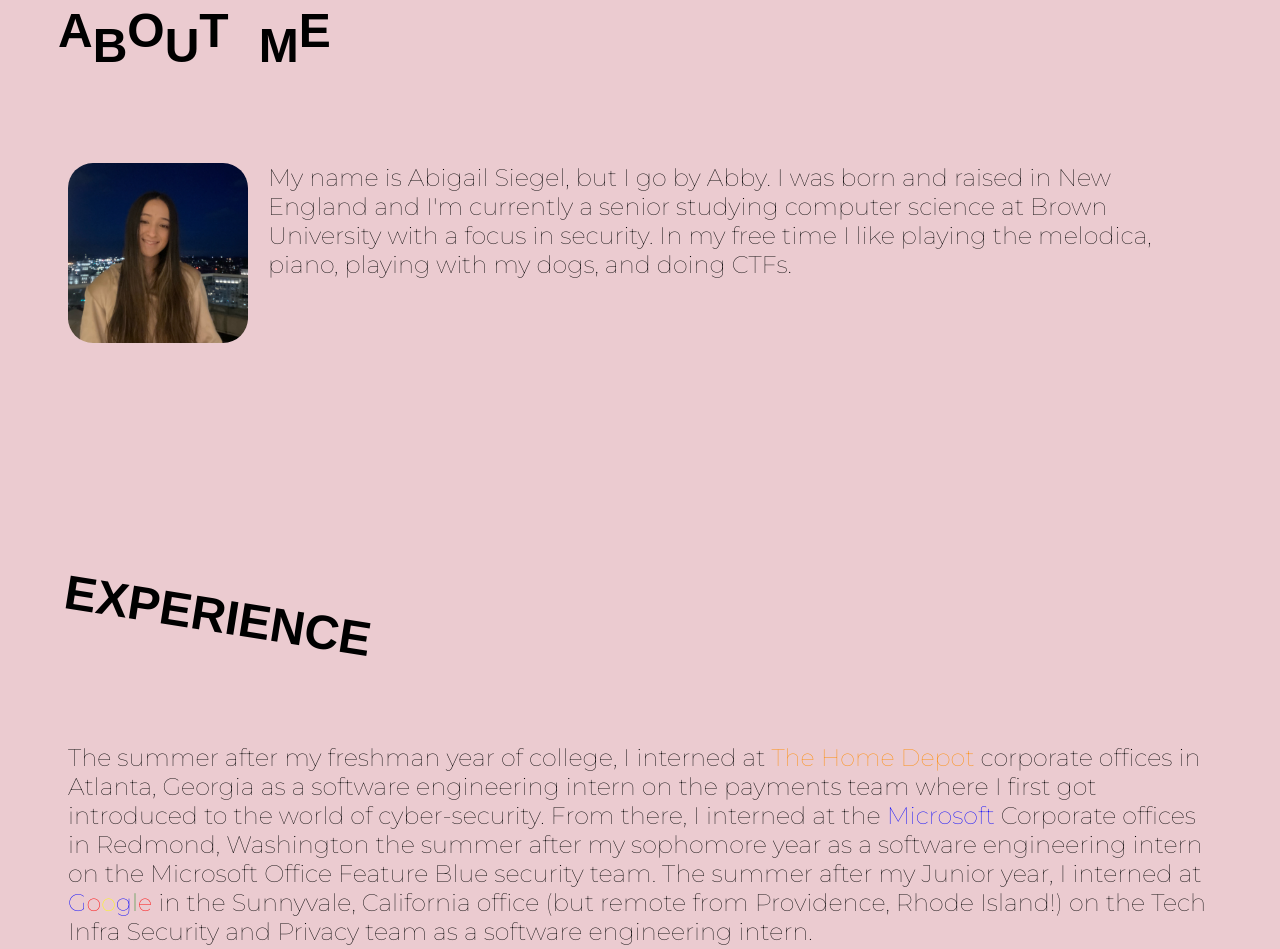
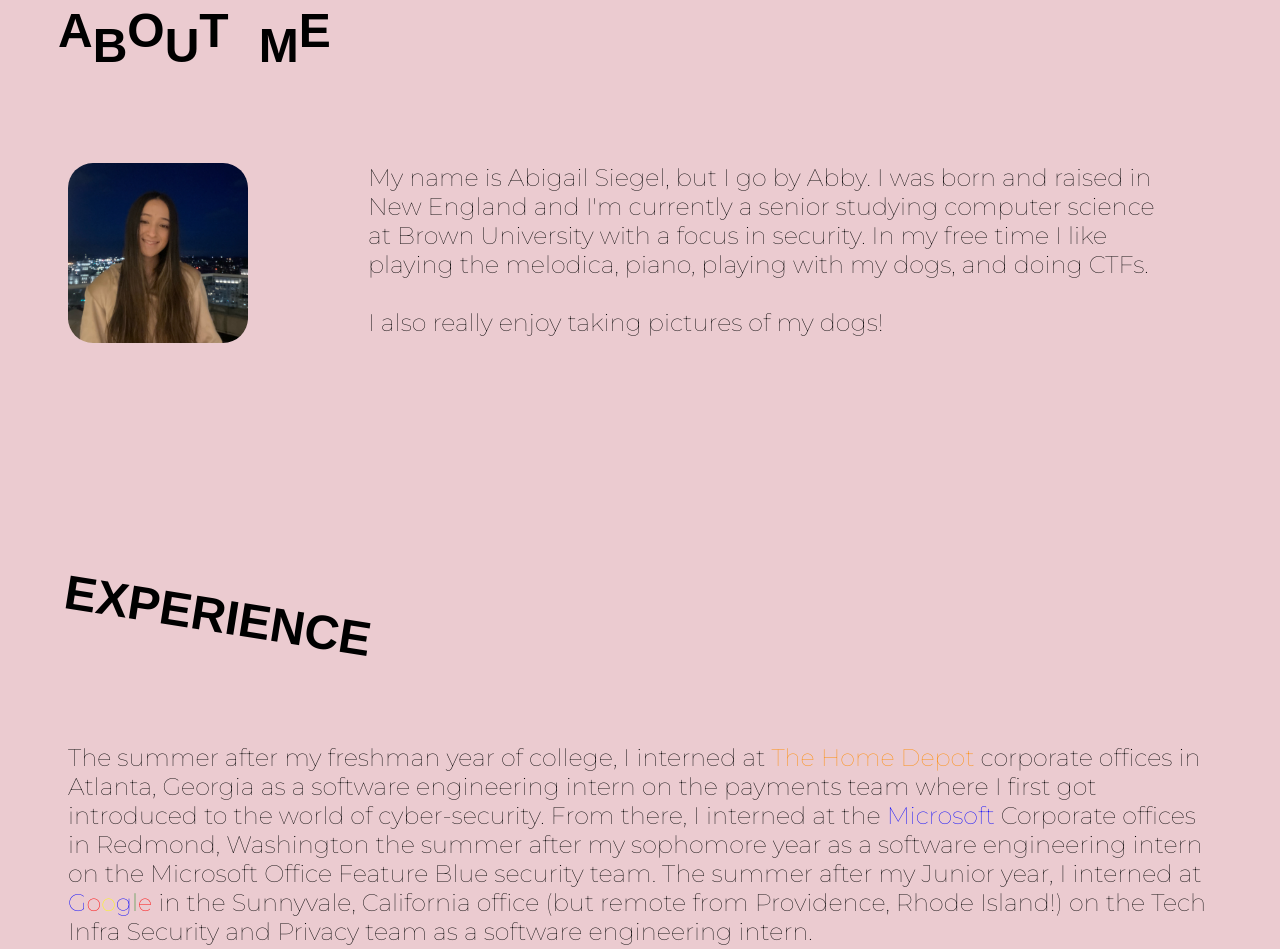
Before and after one commit to as130/as130.github.io, a plain HTML site: page index.html in a window 1280 px wide. Shown: the part 1713-2662 px from the top of the page. Drawn offline with nearby package versions, Linux system fonts and the light colour scheme.

Commit message:
added languages

```diff
--- a/index.css
+++ b/index.css
@@ -165,6 +165,8 @@ body {
   .about_description {
     font-weight: 50;
     font-family:  'Montserrat', sans-serif;
+    padding-left: 100px;
+    padding-right: 50px;
   }
 
   .experience p {
--- a/index.html
+++ b/index.html
@@ -47,6 +47,9 @@
         <p class="about_description">
         My name is Abigail Siegel, but I go by Abby.  I was born and raised in New England and I'm currently a senior studying computer
         science at Brown University with a focus in security.  In my free time I like playing the melodica, piano, playing with my dogs, and doing CTFs.
+        <br>
+        <br>
+        I also really enjoy taking pictures of my dogs!
         </p>
     </div>
     </a>
@@ -77,6 +80,11 @@
             I got to participate in the program where I was first introduced to computer science, and have since then interned for the program once
             and served twice as a TA where I created a new lab in which students would create a naive bayesian classifier in MatLab to filter out Spam
             emails from a set of data.
+        </p>
+
+        <p>
+          I have experience working in <span style="font-family:'Courier New';"> Python, Typescript, HTML, MatLab, CSS, C, C++, Go, Java, DrRacket, OCaml, Alloy, Forge, x86 Assembly, LaTeX,</span> and  <span style="font-family:'Courier New'">Scala.
+        </span>
         </p>
     </a>
     <a id="contact" class="contact">
```
Also changed, not shown: bella_1.png (added).
